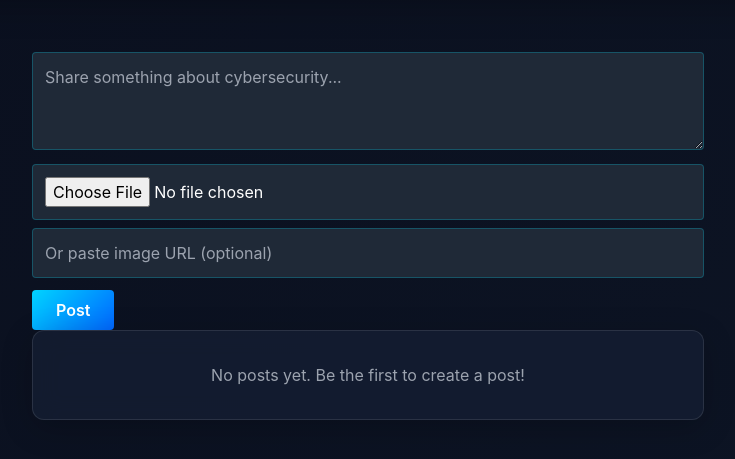
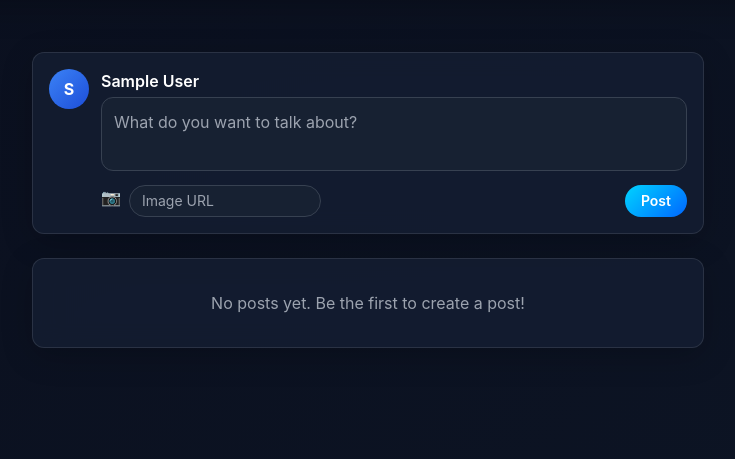
Before and after one commit to m-aayush10/CyberConnect, a Flask app: page /posts/feed in a window 1280 px wide. Shown: the part 110-569 px from the top of the page, without its empty margins (272-1007 px from the left). Run offline with Flask 3, Linux system fonts and the light colour scheme; the visitor is signed in with stand-in values (Sample User, id 1); data that the repository does not hold is empty; some libraries are stand-ins or nearby versions.

Commit message:
feat(interactions): complete likes and comments system with full CRUD operations

```diff
--- a/models.py
+++ b/models.py
@@ -236,3 +236,47 @@ def user_has_liked(user_id, post_id):
     result = cur.fetchone()
     cur.close()
     return result is not None
+
+
+def add_comment(user_id, post_id, content):
+    try:
+        cur = mysql.connection.cursor()
+        cur.execute("INSERT INTO comments (user_id, post_id, content) VALUES (%s, %s, %s)",
+                    (user_id, post_id, content))
+        mysql.connection.commit()
+        cur.close()
+        return True
+    except Exception as e:
+        print(e)
+        return False
+
+def get_comments_by_post(post_id):
+    cur = mysql.connection.cursor()
+    cur.execute("""
+        SELECT comments.*, users.name, users.profile_image
+        FROM comments
+        JOIN users ON comments.user_id = users.id
+        WHERE comments.post_id = %s
+        ORDER BY comments.created_at ASC
+    """, (post_id,))
+    rows = cur.fetchall()
+    cur.close()
+
+    comments = []
+    for row in rows:
+        comments.append({
+            'id': row[0],
+            'user_id': row[1],
+            'post_id': row[2],
+            'content': row[3],
+            'created_at': row[4],
+            'name': row[5],
+            'profile_image': row[6]
+        })
+    return comments
+
+def delete_comment(comment_id, user_id):
+    cur = mysql.connection.cursor()
+    cur.execute("DELETE FROM comments WHERE id = %s AND user_id = %s", (comment_id, user_id))
+    mysql.connection.commit()
+    cur.close()
--- a/routes/posts.py
+++ b/routes/posts.py
@@ -17,9 +17,10 @@ def allowed_file(filename):
 def feed():
     if 'user_id' not in session:
         return redirect(url_for('auth.login'))
+
     cur = mysql.connection.cursor()
     cur.execute("""
-        SELECT posts.*, users.name
+        SELECT posts.*, users.name, users.id as user_id, users.profile_image
         FROM posts
         JOIN users ON posts.user_id = users.id
         ORDER BY posts.created_at DESC
@@ -35,10 +36,61 @@ def feed():
             'content': row[2],
             'image_url': row[3],
             'created_at': row[4],
-            'name': row[5]
+            'name': row[5],
+            'profile_image': row[7] if len(row) > 7 else None
         })
 
-    return render_template('feed.html', posts=posts)
+    # Get like counts and user likes
+    from models import get_like_count, user_has_liked, get_comments_by_post
+    like_counts = {}
+    user_likes = {}
+    post_comments = {}
+
+    for post in posts:
+        like_counts[post['id']] = get_like_count(post['id'])
+        user_likes[post['id']] = user_has_liked(session['user_id'], post['id'])
+        post_comments[post['id']] = get_comments_by_post(post['id'])
+
+    # Get user stats
+    from models import get_user_skills, get_user_post_count, get_follower_count
+    user_skill_count = len(get_user_skills(session['user_id']))
+    user_post_count = get_user_post_count(session['user_id'])
+    user_connections_count = get_follower_count(session['user_id'])
+
+    return render_template('feed.html',
+                           posts=posts,
+                           like_counts=like_counts,
+                           user_has_liked=user_likes,
+                           post_comments=post_comments,
+                           user_skill_count=user_skill_count,
+                           user_post_count=user_post_count,
+                           user_connections_count=user_connections_count)
+
+@posts_bp.route('/comment/<int:post_id>', methods=['POST'])
+def add_comment(post_id):
+    if 'user_id' not in session:
+        return redirect(url_for('auth.login'))
+
+    content = request.form.get('content')
+    if content:
+        from models import add_comment
+        add_comment(session['user_id'], post_id, content)
+        flash('Comment added!', 'success')
+    else:
+        flash('Comment cannot be empty', 'danger')
+
+    return redirect(url_for('posts.feed'))
+
+@posts_bp.route('/delete_comment/<int:comment_id>')
+def delete_comment(comment_id):
+    if 'user_id' not in session:
+        return redirect(url_for('auth.login'))
+
+    from models import delete_comment
+    delete_comment(comment_id, session['user_id'])
+    flash('Comment deleted', 'success')
+
+    return redirect(url_for('posts.feed'))
 
 @posts_bp.route('/create', methods=['POST'])
 def create_post():
@@ -133,3 +185,21 @@ def delete_post(post_id):
 
     flash('Post deleted successfully!', 'success')
     return redirect(url_for('posts.feed'))
+
+@posts_bp.route('/like/<int:post_id>')
+def like_post(post_id):
+    if 'user_id' not in session:
+        return redirect(url_for('auth.login'))
+
+    from models import add_like
+    add_like(session['user_id'], post_id)
+    return redirect(url_for('posts.feed'))
+
+@posts_bp.route('/unlike/<int:post_id>')
+def unlike_post(post_id):
+    if 'user_id' not in session:
+        return redirect(url_for('auth.login'))
+
+    from models import remove_like
+    remove_like(session['user_id'], post_id)
+    return redirect(url_for('posts.feed'))
--- a/templates/feed.html
+++ b/templates/feed.html
@@ -5,30 +5,86 @@
 {% block content %}
 <div class="max-w-2xl mx-auto">
     <!-- Create Post Form -->
-    <form method="POST" action="{{ url_for('posts.create_post') }}" enctype="multipart/form-data">
-    <textarea name="content" rows="3" class="w-full p-3 rounded bg-gray-800 border border-cyan-500/30 text-white" placeholder="Share something about cybersecurity..." required></textarea>
-    <input type="file" name="image_file" accept="image/*" class="w-full p-3 rounded bg-gray-800 border border-cyan-500/30 text-white mt-2">
-    <input type="text" name="image_url" class="w-full p-3 rounded bg-gray-800 border border-cyan-500/30 text-white mt-2" placeholder="Or paste image URL (optional)">
-    <button type="submit" class="btn-cyber mt-3 px-6 py-2 rounded">Post</button>
-    </form>
+    <div class="glass-card rounded-xl p-4 mb-6">
+        <div class="flex gap-3">
+            <div class="w-10 h-10 bg-gradient-to-br from-blue-500 to-blue-700 rounded-full flex items-center justify-center text-white font-bold">
+                {{ session.user_name[0]|upper if session.user_name else 'U' }}
+            </div>
+            <div class="flex-1">
+                <div class="font-semibold text-white mb-1">{{ session.user_name }}</div>
+                <form method="POST" action="{{ url_for('posts.create_post') }}" enctype="multipart/form-data">
+                    <textarea name="content" rows="2" placeholder="What do you want to talk about?" class="w-full bg-gray-800/50 border border-gray-700 rounded-xl p-3 text-white resize-none" required></textarea>
+                    <div class="flex justify-between mt-2">
+                        <div class="flex gap-2">
+                            <label class="cursor-pointer text-gray-400 hover:text-cyan-400">
+                                📷
+                                <input type="file" name="image_file" accept="image/*" class="hidden">
+                            </label>
+                            <input type="text" name="image_url" placeholder="Image URL" class="bg-gray-800/50 border border-gray-700 rounded-full px-3 py-1 text-sm text-white w-48">
+                        </div>
+                        <button type="submit" class="btn-cyber px-4 py-1 rounded-full text-sm">Post</button>
+                    </div>
+                </form>
+            </div>
+        </div>
+    </div>
 
     <!-- Display Posts -->
     {% for post in posts %}
-    <div class="glass-card rounded-xl p-4 mb-4 border border-cyan-500/30">
+    <div class="glass-card rounded-xl p-4 mb-4">
         <div class="flex justify-between items-start">
-            <div class="font-bold text-cyan-400">{{ post.name }}</div>
+            <div class="flex gap-2">
+                <div class="w-8 h-8 bg-gradient-to-br from-gray-600 to-gray-800 rounded-full flex items-center justify-center text-white text-xs font-bold">
+                    {{ post.name[0]|upper if post.name else 'U' }}
+                </div>
+                <div>
+                    <div class="font-bold text-cyan-400">{{ post.name }}</div>
+                    <div class="text-xs text-gray-500">{{ post.created_at }}</div>
+                </div>
+            </div>
             {% if session.user_id == post.user_id %}
-            <div class="flex gap-3">
-                <a href="{{ url_for('posts.edit_post', post_id=post.id) }}" class="text-yellow-400 hover:text-yellow-300">✏️ Edit</a>
-                <a href="{{ url_for('posts.delete_post', post_id=post.id) }}" class="text-red-400 hover:text-red-300" onclick="return confirm('Are you sure you want to delete this post?')">🗑️ Delete</a>
+            <div class="flex gap-2">
+                <a href="{{ url_for('posts.edit_post', post_id=post.id) }}" class="text-yellow-400 hover:text-yellow-300 text-sm">✏️ Edit</a>
+                <a href="{{ url_for('posts.delete_post', post_id=post.id) }}" class="text-red-400 hover:text-red-300 text-sm" onclick="return confirm('Delete this post?')">🗑️ Delete</a>
             </div>
             {% endif %}
         </div>
         <p class="mt-2 text-gray-200">{{ post.content }}</p>
         {% if post.image_url %}
-        <img src="{{ post.image_url }}" class="mt-2 max-h-64 rounded">
+        <img src="{{ post.image_url }}" class="mt-2 rounded-lg max-h-60 w-full object-cover">
         {% endif %}
-        <div class="text-gray-400 text-sm mt-2">{{ post.created_at }}</div>
+
+        <!-- Likes Section -->
+        <div class="flex items-center gap-2 mt-3 pt-2 border-t border-gray-700">
+            {% if user_has_liked and user_has_liked[post.id] %}
+            <a href="{{ url_for('posts.unlike_post', post_id=post.id) }}" class="text-red-500 hover:text-red-400 text-sm">❤️ {{ like_counts.get(post.id, 0) }} Likes</a>
+            {% else %}
+            <a href="{{ url_for('posts.like_post', post_id=post.id) }}" class="text-gray-400 hover:text-red-500 text-sm">🤍 {{ like_counts.get(post.id, 0) }} Likes</a>
+            {% endif %}
+        </div>
+
+        <!-- Comments Section -->
+        <div class="mt-3 pt-2 border-t border-gray-700">
+            <form method="POST" action="{{ url_for('posts.add_comment', post_id=post.id) }}" class="flex gap-2">
+                <input type="text" name="content" placeholder="Write a comment..." class="flex-1 bg-gray-800/50 border border-gray-700 rounded-full px-3 py-1 text-sm text-white" required>
+                <button type="submit" class="btn-cyber text-xs px-3 py-1 rounded-full">Post</button>
+            </form>
+
+            <div class="mt-2 space-y-2">
+                {% for comment in post_comments.get(post.id, []) %}
+                <div class="flex justify-between items-start bg-gray-800/30 rounded-lg p-2">
+                    <div>
+                        <span class="font-semibold text-cyan-400 text-sm">{{ comment.name }}</span>
+                        <span class="text-xs text-gray-500 ml-2">{{ comment.created_at }}</span>
+                        <p class="text-gray-300 text-sm">{{ comment.content }}</p>
+                    </div>
+                    {% if session.user_id == comment.user_id %}
+                    <a href="{{ url_for('posts.delete_comment', comment_id=comment.id) }}" class="text-red-400 hover:text-red-600 text-xs" onclick="return confirm('Delete comment?')">🗑️</a>
+                    {% endif %}
+                </div>
+                {% endfor %}
+            </div>
+        </div>
     </div>
     {% else %}
     <div class="glass-card rounded-xl p-8 text-center">
```
